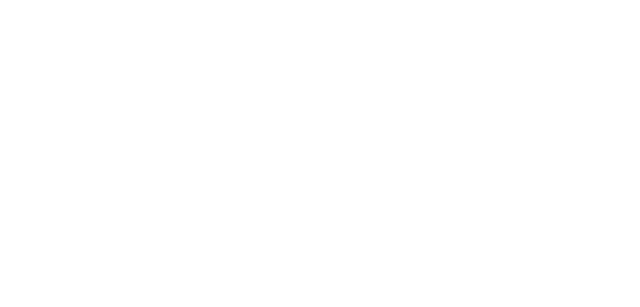
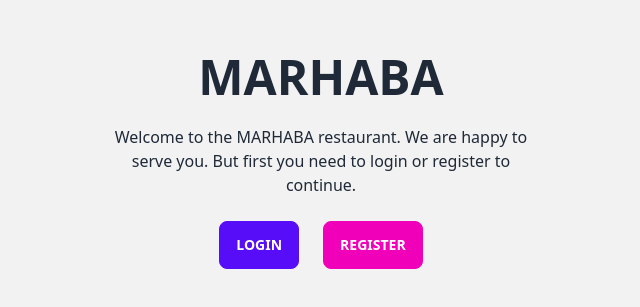
Before and after one commit to CH4R4F/MARHABA, a React (Create React App) app in the folder frontend/: page / in a window 1280 px wide. Before the commit this address had no page. Shown: the part 239-546 px from the top of the page, without its empty margins (319-959 px from the left). Built offline with nearby package versions, Linux system fonts and the light colour scheme.

Commit message:
add home page

```diff
--- a/frontend/src/App.js
+++ b/frontend/src/App.js
@@ -1,12 +1,12 @@
 import React from "react";
 import { BrowserRouter, Routes, Route } from "react-router-dom";
-import { WelcomePage, LoginPage, RegisterPage, CompleteRegistrationPage } from "./pages/index";
+import { HomePage, LoginPage, RegisterPage, CompleteRegistrationPage } from "./pages/index";
 
 const App = () => (
   <main>
     <BrowserRouter>
       <Routes>
-        <Route path="/welcome" element={<WelcomePage />} />
+        <Route path="/" element={<HomePage />} />
         <Route path="/login" element={<LoginPage />} />
         <Route path="/register" element={<RegisterPage />} />
         <Route path="/complete" element={<CompleteRegistrationPage />} />
--- /dev/null
+++ b/frontend/src/pages/Home.js
@@ -0,0 +1,28 @@
+import React from "react";
+import { Link } from "react-router-dom";
+
+const Home = () => {
+  return (
+    <div className="hero min-h-screen bg-base-200">
+      <div className="hero-content text-center">
+        <div className="max-w-md">
+          <h1 className="text-5xl font-bold">MARHABA</h1>
+          <p className="py-6">
+            Welcome to the MARHABA restaurant. We are happy to serve you. But first you need to login or register to
+            continue.
+          </p>
+          <div className="space-x-6">
+            <Link to="/login" className="btn btn-primary">
+              Login
+            </Link>
+            <Link to="/register" className="btn btn-secondary">
+              Register
+            </Link>
+          </div>
+        </div>
+      </div>
+    </div>
+  );
+};
+
+export default Home;
--- a/frontend/src/pages/Welcome.js
+++ /dev/null
@@ -1,7 +0,0 @@
-import React from "react";
-
-const Welcome = () => {
-  return <div>Welcome</div>;
-};
-
-export default Welcome;
--- a/frontend/src/pages/index.js
+++ b/frontend/src/pages/index.js
@@ -1,6 +1,6 @@
-import WelcomePage from "./Welcome";
+import HomePage from "./Home";
 import LoginPage from "./Login";
 import RegisterPage from "./Register";
 import CompleteRegistrationPage from "./CompleteRegistration";
 
-export { WelcomePage, LoginPage, RegisterPage, CompleteRegistrationPage };
+export { HomePage, LoginPage, RegisterPage, CompleteRegistrationPage };
```
